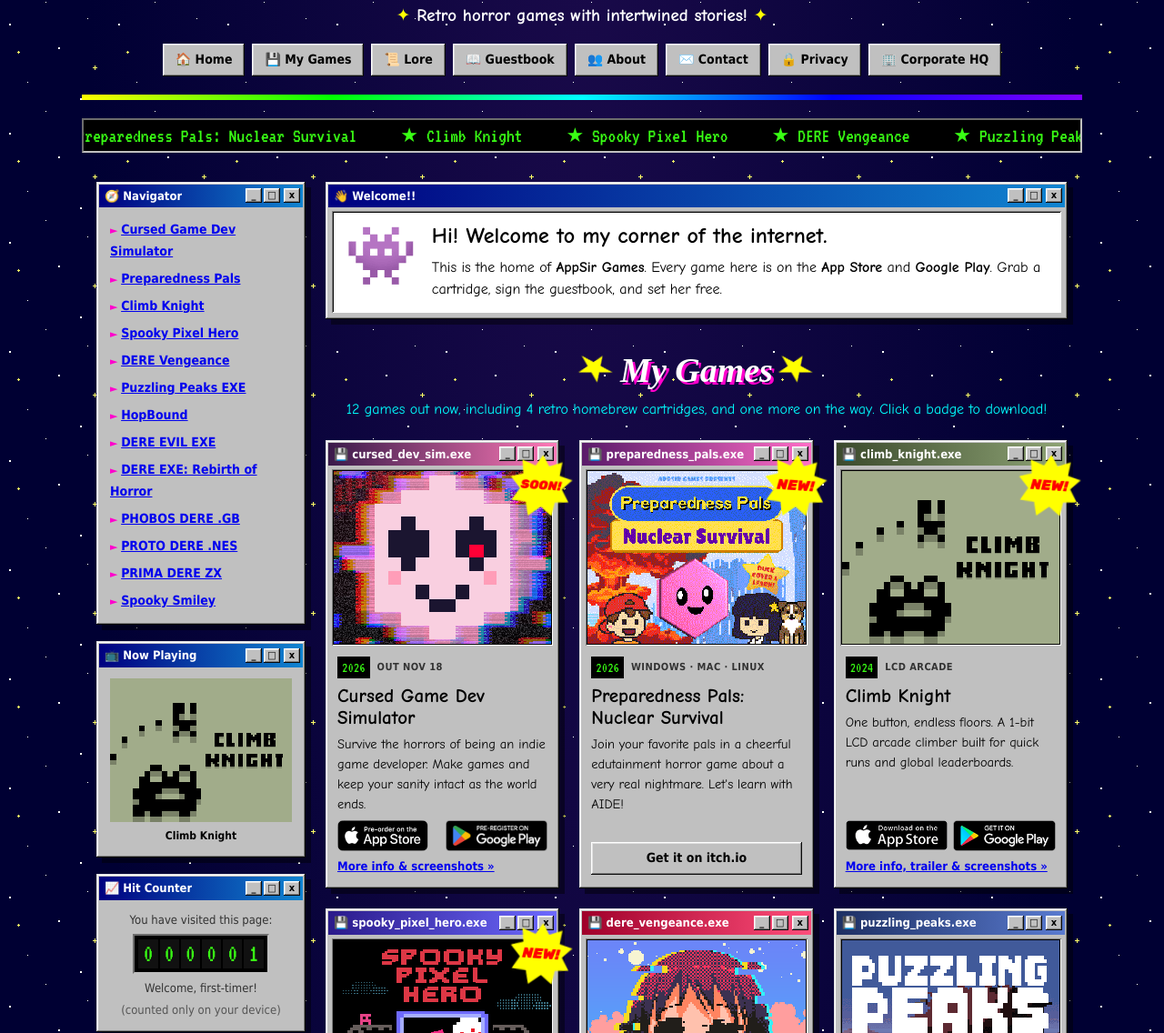
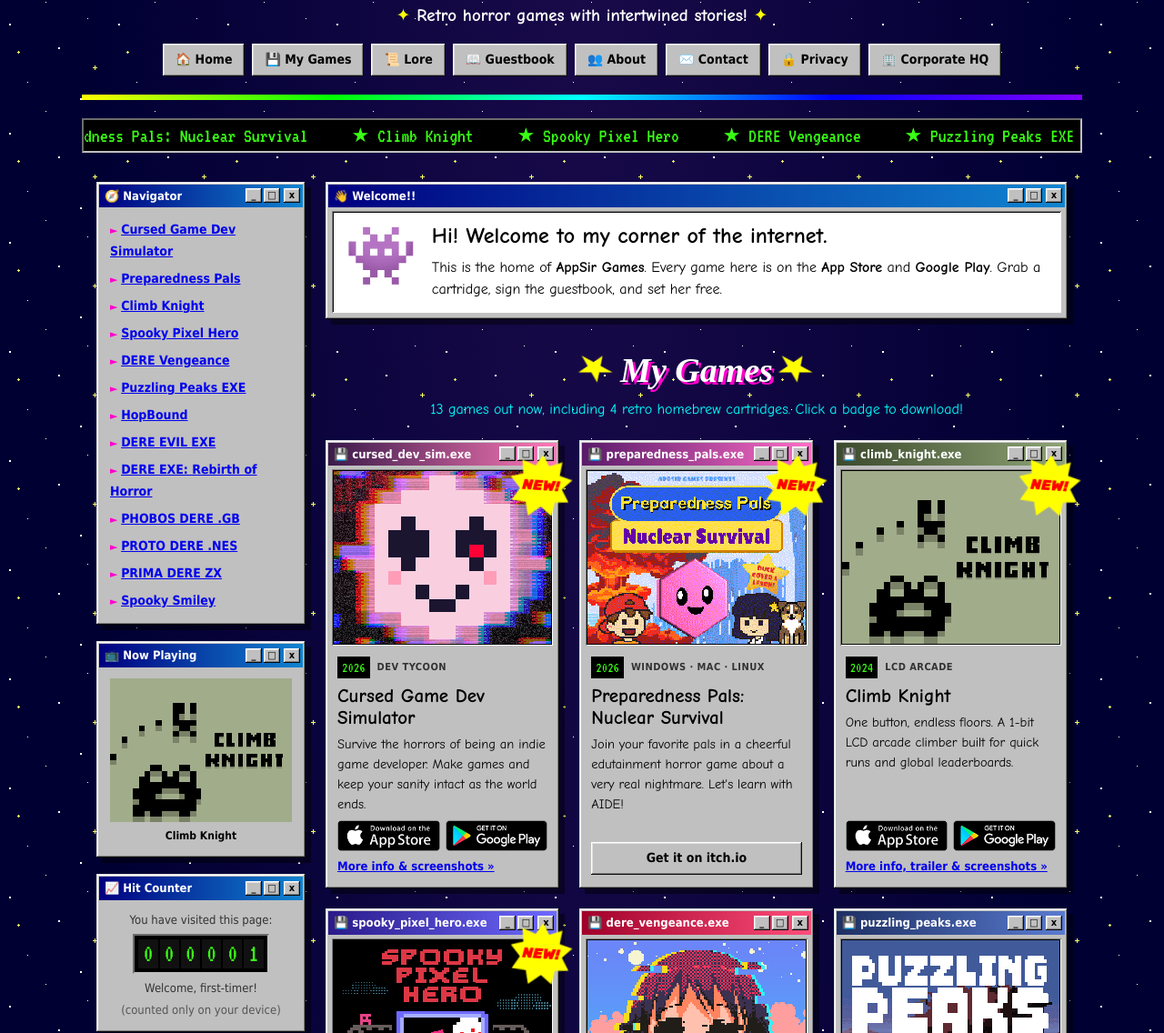
Before and after one commit to appsir/appsir.github.io, a plain HTML site: page index.html in a window 1280 px wide. Shown: the part 228-1364 px from the top of the page at 91% size. Drawn offline with Linux system fonts and the light colour scheme.

Commit message:
Add files via upload

```diff
--- a/index.html
+++ b/index.html
@@ -37,27 +37,27 @@
     </ul>
   </nav>
   <hr class="rainbow">
-  <div class="marquee" aria-hidden="true"><div class="marquee-track"><span>&#9733; Cursed Game Dev Simulator (out November 18)</span><span>&#9733; Preparedness Pals: Nuclear Survival</span><span>&#9733; Climb Knight</span><span>&#9733; Spooky Pixel Hero</span><span>&#9733; DERE Vengeance</span><span>&#9733; Puzzling Peaks EXE</span><span>&#9733; HopBound</span><span>&#9733; DERE EVIL EXE</span><span>&#9733; DERE EXE: Rebirth of Horror</span><span>&#9733; PHOBOS DERE .GB</span><span>&#9733; PROTO DERE .NES</span><span>&#9733; PRIMA DERE ZX</span><span>&#9733; Spooky Smiley</span><span>&#9733; Games for iPhone, iPad, Android, PC and retro consoles</span><span>&#9733; Thanks 4 visiting!!</span><span>&#9733; Cursed Game Dev Simulator (out November 18)</span><span>&#9733; Preparedness Pals: Nuclear Survival</span><span>&#9733; Climb Knight</span><span>&#9733; Spooky Pixel Hero</span><span>&#9733; DERE Vengeance</span><span>&#9733; Puzzling Peaks EXE</span><span>&#9733; HopBound</span><span>&#9733; DERE EVIL EXE</span><span>&#9733; DERE EXE: Rebirth of Horror</span><span>&#9733; PHOBOS DERE .GB</span><span>&#9733; PROTO DERE .NES</span><span>&#9733; PRIMA DERE ZX</span><span>&#9733; Spooky Smiley</span><span>&#9733; Games for iPhone, iPad, Android, PC and retro consoles</span><span>&#9733; Thanks 4 visiting!!</span></div></div>
+  <div class="marquee" aria-hidden="true"><div class="marquee-track"><span>&#9733; Cursed Game Dev Simulator (out now!)</span><span>&#9733; Preparedness Pals: Nuclear Survival</span><span>&#9733; Climb Knight</span><span>&#9733; Spooky Pixel Hero</span><span>&#9733; DERE Vengeance</span><span>&#9733; Puzzling Peaks EXE</span><span>&#9733; HopBound</span><span>&#9733; DERE EVIL EXE</span><span>&#9733; DERE EXE: Rebirth of Horror</span><span>&#9733; PHOBOS DERE .GB</span><span>&#9733; PROTO DERE .NES</span><span>&#9733; PRIMA DERE ZX</span><span>&#9733; Spooky Smiley</span><span>&#9733; Games for iPhone, iPad, Android, PC and retro consoles</span><span>&#9733; Thanks 4 visiting!!</span><span>&#9733; Cursed Game Dev Simulator (out now!)</span><span>&#9733; Preparedness Pals: Nuclear Survival</span><span>&#9733; Climb Knight</span><span>&#9733; Spooky Pixel Hero</span><span>&#9733; DERE Vengeance</span><span>&#9733; Puzzling Peaks EXE</span><span>&#9733; HopBound</span><span>&#9733; DERE EVIL EXE</span><span>&#9733; DERE EXE: Rebirth of Horror</span><span>&#9733; PHOBOS DERE .GB</span><span>&#9733; PROTO DERE .NES</span><span>&#9733; PRIMA DERE ZX</span><span>&#9733; Spooky Smiley</span><span>&#9733; Games for iPhone, iPad, Android, PC and retro consoles</span><span>&#9733; Thanks 4 visiting!!</span></div></div>
 </header>
 
 <div class="wrap layout">
 <main id="main">
 <div id="games">
   <h2 class="sec-h"><span class="star" aria-hidden="true">&#9733;</span> My Games <span class="star" aria-hidden="true">&#9733;</span></h2>
-  <p class="sec-sub">12 games out now, including 4 retro homebrew cartridges, and one more on the way. Click a badge to download!</p>
+  <p class="sec-sub">13 games out now, including 4 retro homebrew cartridges. Click a badge to download!</p>
 </div>
 <div class="games">
     <article class="win game" style="--ga:#3a1a4a;--gb:#ff7ab8">
-      <span class="new-burst soon" aria-hidden="true">SOON!</span>
+      <span class="new-burst" aria-hidden="true">NEW!</span>
       <div class="win-title"><span>&#128190; cursed_dev_sim.exe</span><div class="win-ctrl" aria-hidden="true"><i>_</i><i>&#9633;</i><i>x</i></div></div>
       <div class="shot"><a href="cursed-game-dev-simulator.html" tabindex="-1" aria-hidden="true"><img src="images/cursedgamedevsimulator.png" alt="" width="315" height="250" loading="lazy"></a></div>
       <div class="info">
-        <div class="meta"><b>2026</b>Out Nov 18</div>
-        <h3><a href="cursed-game-dev-simulator.html">Cursed Game Dev Simulator</a> <span class="sr-only">(pre-order)</span></h3>
+        <div class="meta"><b>2026</b>Dev Tycoon</div>
+        <h3><a href="cursed-game-dev-simulator.html">Cursed Game Dev Simulator</a></h3>
         <p>Survive the horrors of being an indie game developer. Make games and keep your sanity intact as the world ends.</p>
         <div class="stores">
-          <a href="https://apps.apple.com/us/app/cursed-game-dev-simulator/id6818708707" target="_blank" rel="noopener"><img class="pre" src="images/preorder.png" alt="Pre-order Cursed Game Dev Simulator on the App Store" width="180" height="60" loading="lazy"></a>
-          <a href="https://play.google.com/store/apps/details?id=com.appsir.cursedgamedevsim" target="_blank" rel="noopener"><img src="images/preregister.png" alt="Pre-register for Cursed Game Dev Simulator on Google Play" width="270" height="80" loading="lazy"></a>
+          <a href="https://apps.apple.com/us/app/cursed-game-dev-simulator/id6818708707" target="_blank" rel="noopener"><img src="images/appstore.png" alt="Download Cursed Game Dev Simulator on the App Store" width="203" height="60" loading="lazy"></a>
+          <a href="https://play.google.com/store/apps/details?id=com.appsir.cursedgamedevsim" target="_blank" rel="noopener"><img src="images/googleplay.png" alt="Get Cursed Game Dev Simulator on Google Play" width="201" height="60" loading="lazy"></a>
         </div>
         <a class="more" href="cursed-game-dev-simulator.html">More info &amp; screenshots &raquo;</a>
       </div>
```
Also changed, not shown: 404.html (+1 -1 lines), about.html (+1 -1 lines), climbknight.html (+1 -1 lines), cursed-game-dev-simulator.html (+10 -10 lines), spooky-pixel-hero.html (+1 -1 lines).
